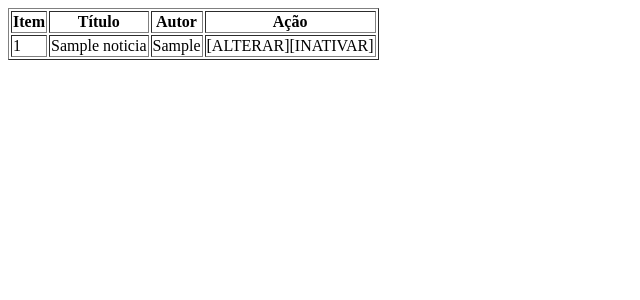
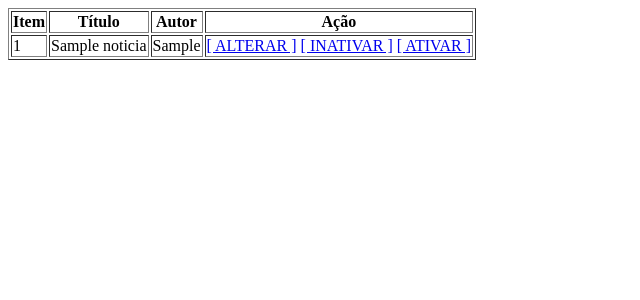
Before and after one commit to anabitencourt/InformaticaIntegrado, a PHP site: page /listarNoticias.php in a window 1280 px wide. Shown: the top 300 px of the page, without its empty margins (0-640 px from the left). Run offline with PHP 8.4, Linux system fonts and the light colour scheme; tables that the repository leaves empty or names only in its code hold one stand-in row (values such as "Sample post").

Commit message:
Adaptação inativa e ativar parte 1

```diff
--- a/revisao4info/listarNoticias.php
+++ b/revisao4info/listarNoticias.php
@@ -15,7 +15,11 @@
 		<td><?php echo $linha["id"]; ?></td>
 		<td><?php echo $linha["titulo"]; ?></td>
 		<td><?php echo $linha["autor"]; ?></td>
-		<td>[ALTERAR][INATIVAR]</td>
+		<td>
+			<a href=controllerAlterar.php<?=$linha["id"]?>>[ ALTERAR ]</a>
+			<a href=controllerAtivarInativar.php?id=<?=$linha["id"]?>&situacao=0>[ INATIVAR ]</a>
+			<a href=controllerAtivarInativar.php?id=<?=$linha["id"]?>&situacao=1>[ ATIVAR ]</a>
+		</td>
 	</tr>
 	<?php
 	}
```
